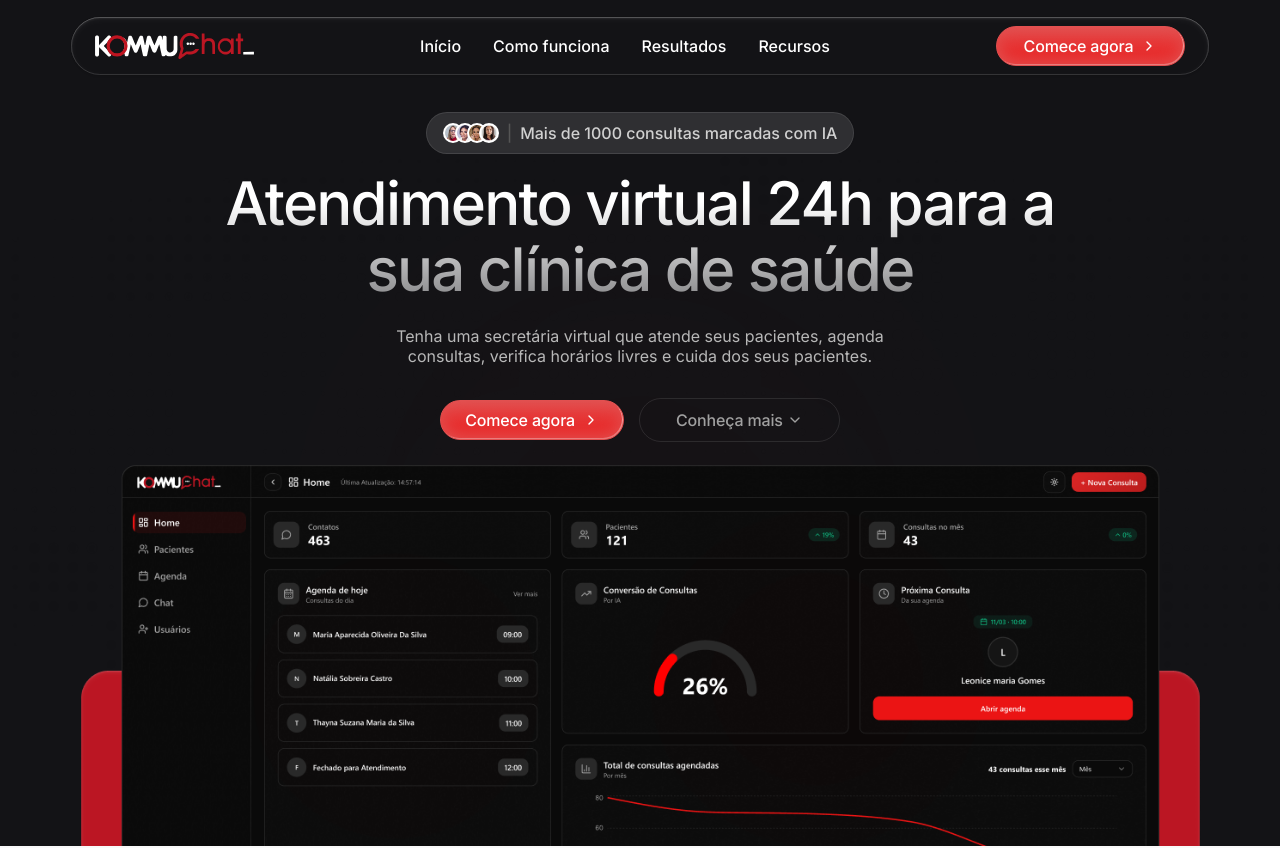
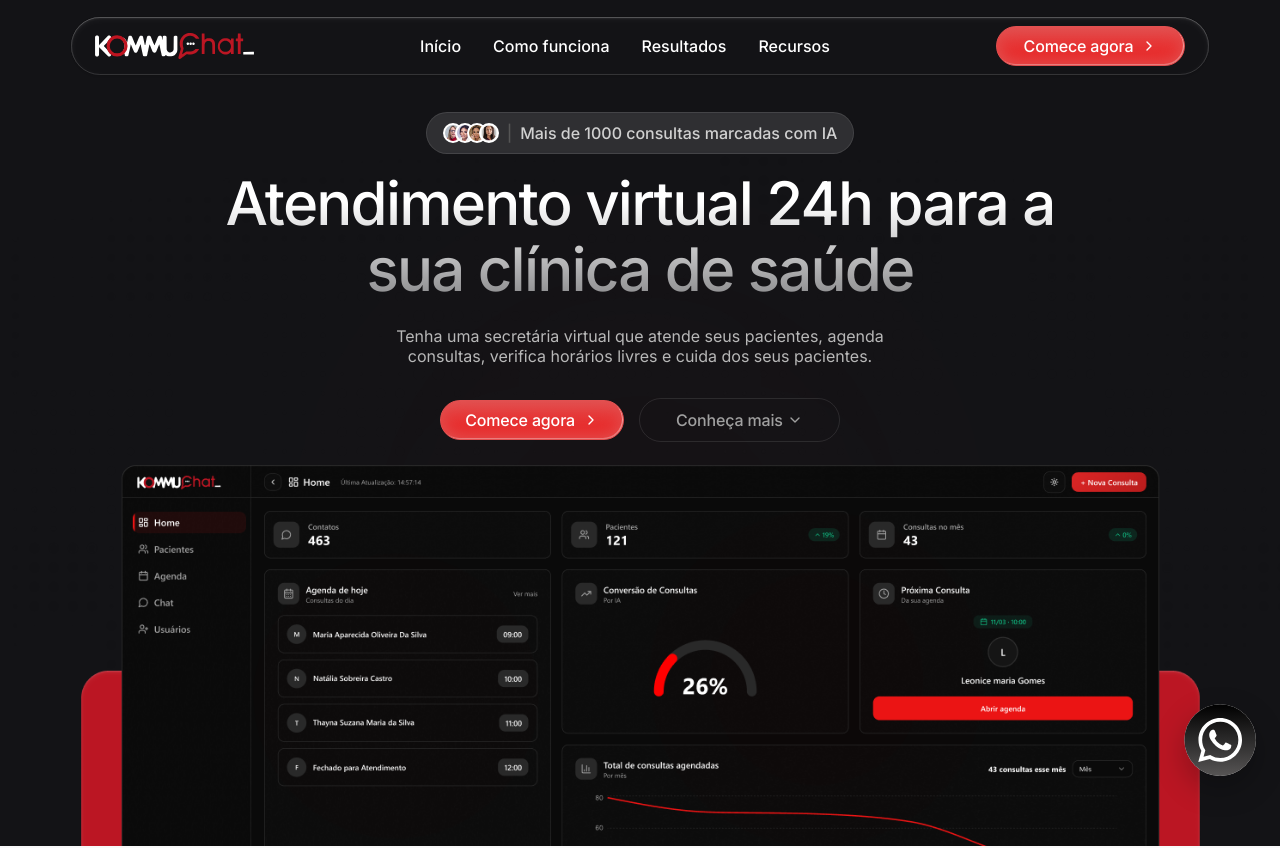
Before and after one commit to Fantom-Labs/landing-page-kommuchat, a Next.js app: page / in a window 1280 px wide. Shown: the top 848 px of the page. Built offline with nearby package versions, Linux system fonts and the light colour scheme.

Commit message:
Floater do whatsapp

```diff
--- a/app/layout.tsx
+++ b/app/layout.tsx
@@ -1,6 +1,7 @@
 import type { Metadata } from 'next';
 import { Inter } from 'next/font/google';
 import './globals.css';
+import { WhatsappFloat } from '@/components/ui/WhatsappFloat';
 
 const inter = Inter({
   subsets: ['latin'],
@@ -36,7 +37,10 @@ export default function RootLayout({
 }) {
   return (
     <html lang="pt-BR" className={inter.variable}>
-      <body className="font-sans">{children}</body>
+      <body className="font-sans">
+        {children}
+        <WhatsappFloat />
+      </body>
     </html>
   );
 }
--- /dev/null
+++ b/components/ui/WhatsappFloat.tsx
@@ -0,0 +1,27 @@
+'use client';
+
+import Image from 'next/image';
+
+const WHATSAPP_URL = 'https://wa.me/558199724313';
+
+export function WhatsappFloat() {
+  return (
+    <a
+      href={WHATSAPP_URL}
+      target="_blank"
+      rel="noopener noreferrer"
+      aria-label="Falar no WhatsApp"
+      title="Falar no WhatsApp"
+      className="fixed bottom-5 right-5 z-50 inline-flex h-16 w-16 items-center justify-center rounded-full shadow-[0_12px_30px_rgba(0,0,0,0.25)] transition-transform duration-200 hover:scale-105 active:scale-95 focus:outline-none focus-visible:ring-2 focus-visible:ring-white focus-visible:ring-offset-2 focus-visible:ring-offset-black sm:bottom-6 sm:right-6 sm:h-[72px] sm:w-[72px]"
+    >
+      <Image
+        src="/images/WP.svg"
+        alt=""
+        width={72}
+        height={72}
+        className="h-full w-full"
+        aria-hidden
+      />
+    </a>
+  );
+}
```
Also changed, not shown: public/images/WP.svg (added).
